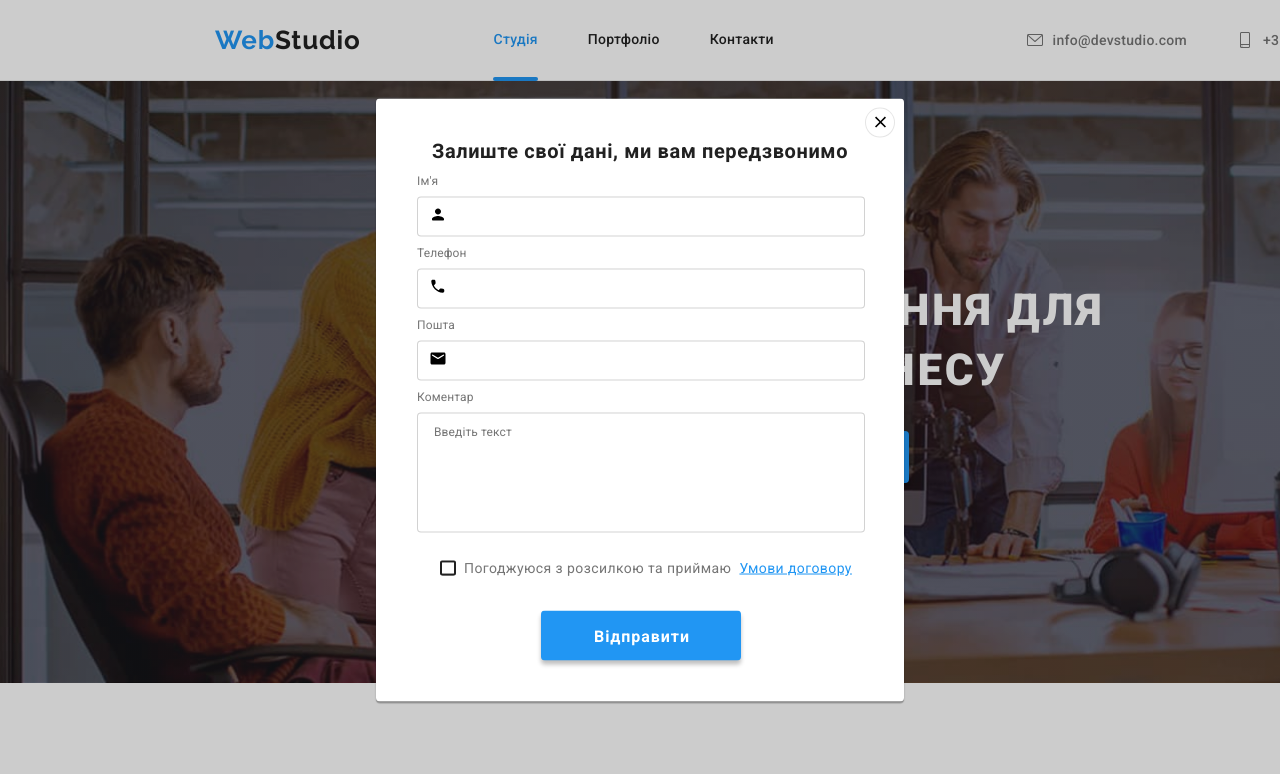
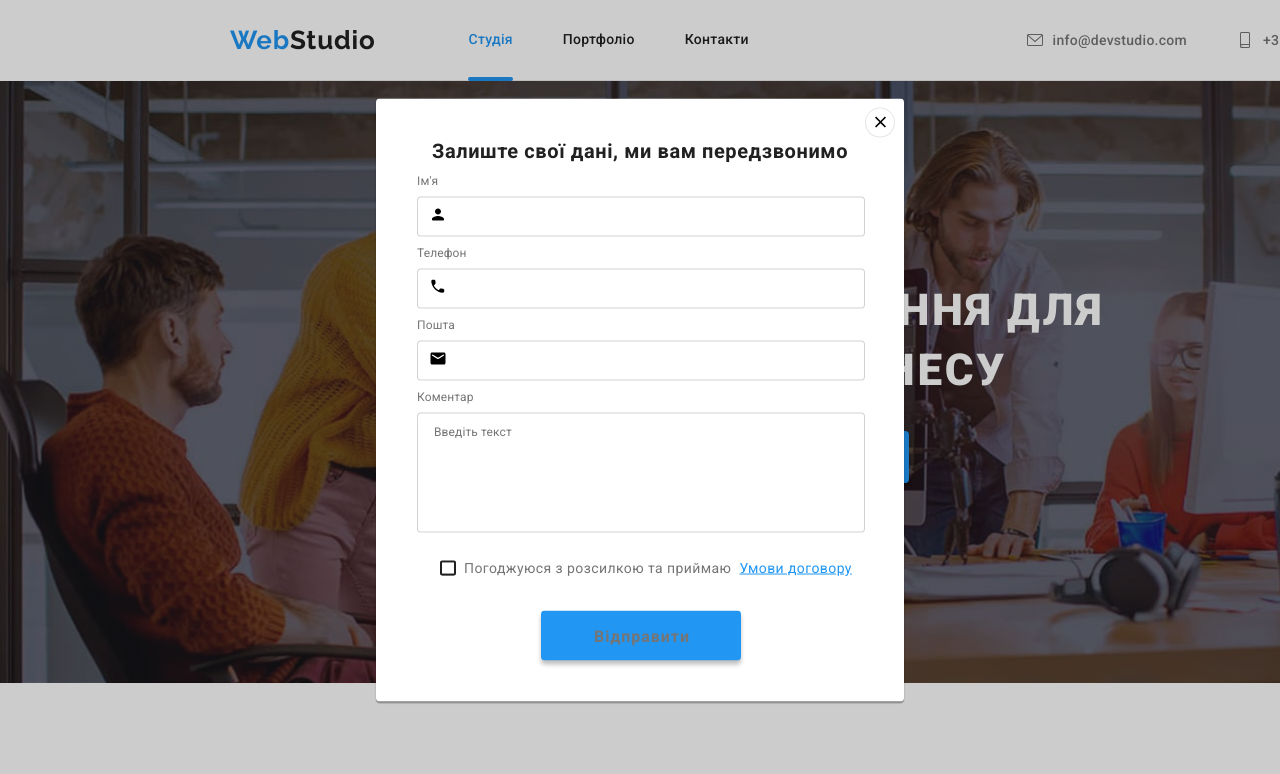
Before and after one commit to Valerii69/goit-markup-hw-07, a plain HTML site: page index.html in a window 1280 px wide. Shown: the top 774 px of the page. Drawn offline with nearby package versions, Linux system fonts and the light colour scheme.

Commit message:
Update index.html

```diff
--- a/index.html
+++ b/index.html
@@ -10,8 +10,8 @@
     <link href="https://fonts.googleapis.com/css2?family=Raleway:wght@700&family=Roboto:wght@400;500;700;900&display=swap"
         rel="stylesheet">
     <link rel="stylesheet" href="https://cdnjs.cloudflare.com/ajax/libs/modern-normalize/1.0.0/modern-normalize.min.css">
-    <link rel="stylesheet" href="./css/styles.css">
-    <!-- <link rel="stylesheet" href="./css/main.min.css"> -->
+    <!-- <link rel="stylesheet" href="./css/styles.css"> -->
+    <link rel="stylesheet" href="./css/main.min.css">
 </head>
   <body class="page">
 <!-- шапка сайта-->
```
